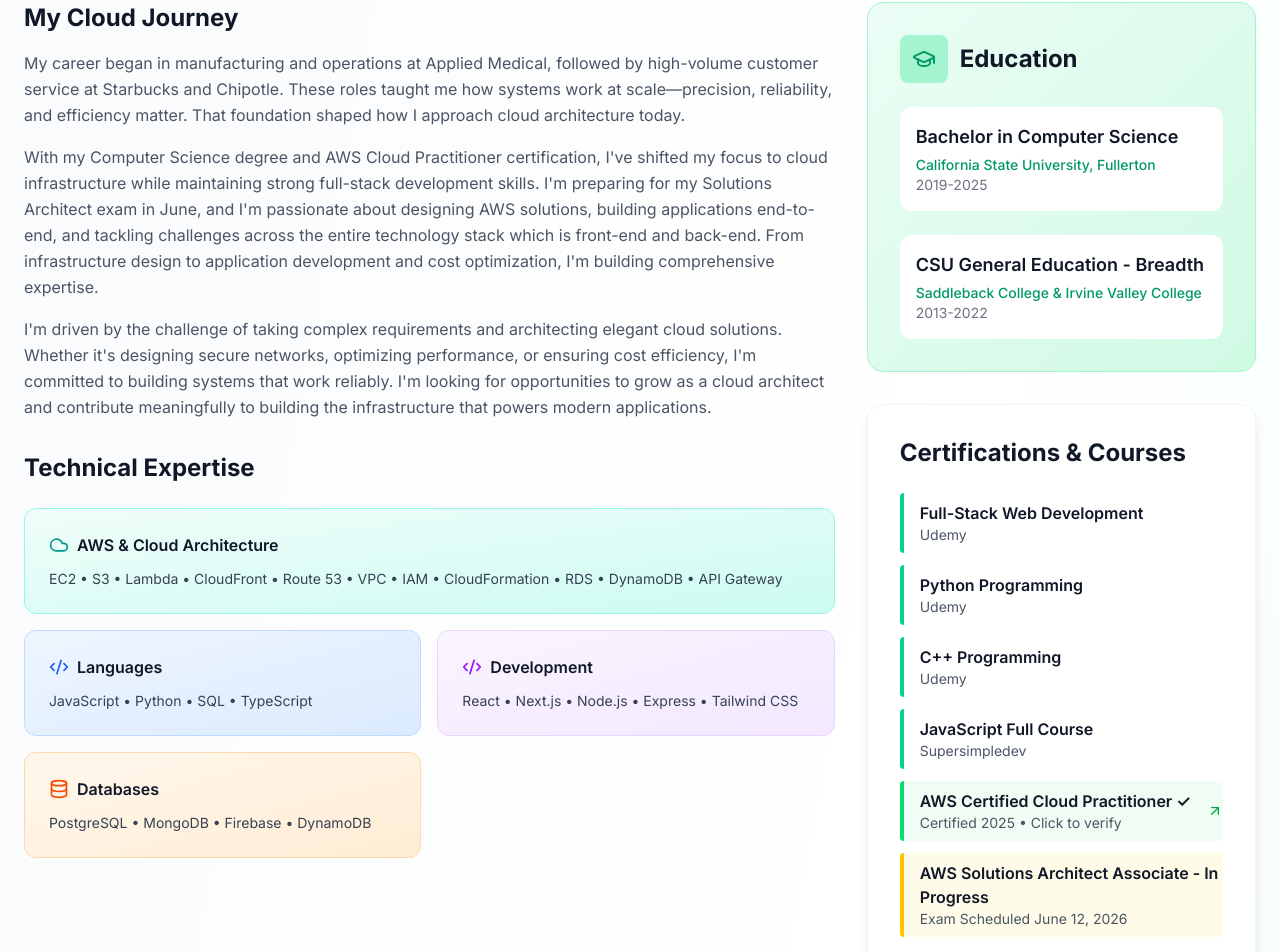
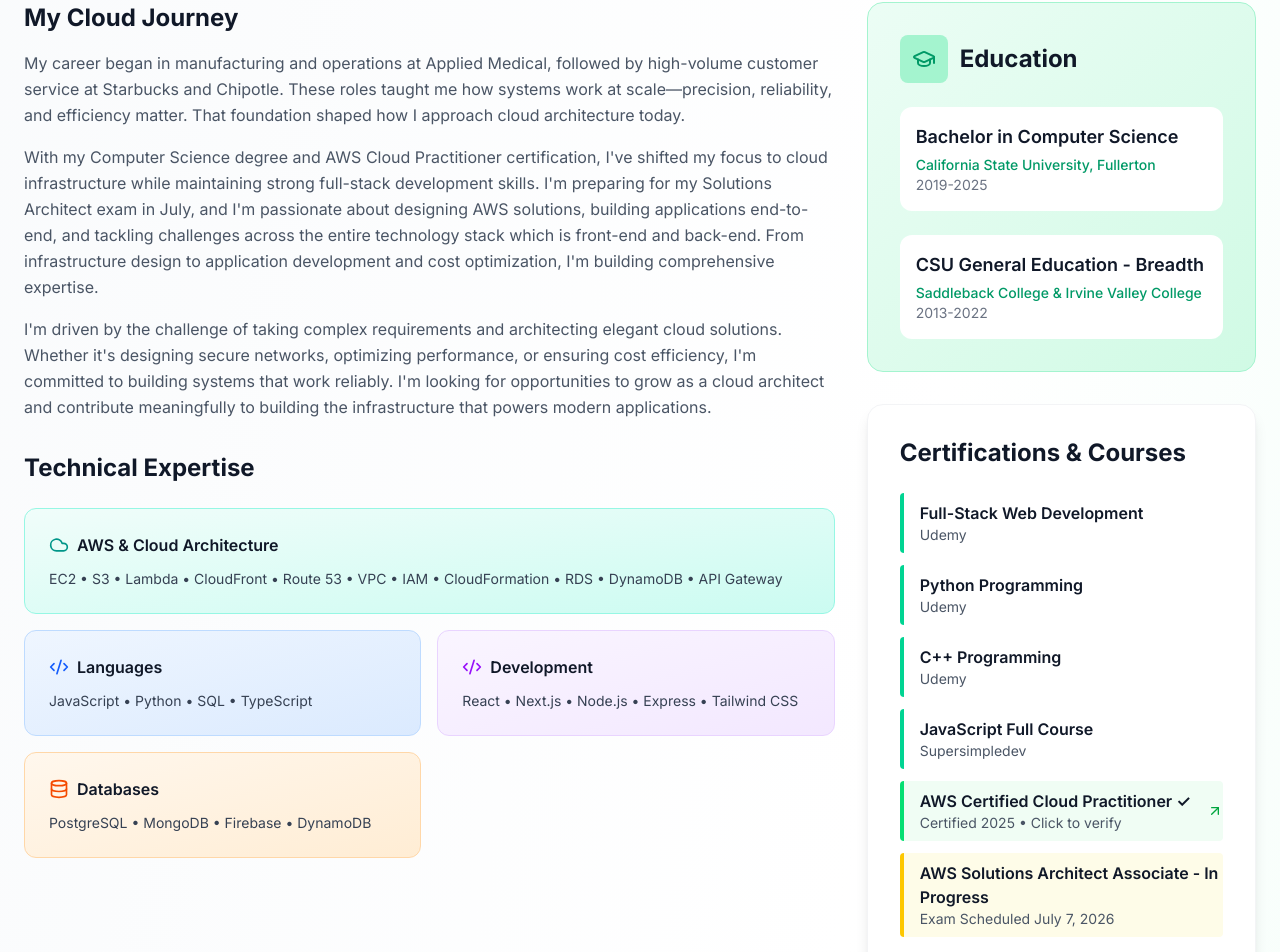
Before and after one commit to carloc3005/mywebsite, a Next.js app in the folder mywebsite/: page / in a window 1280 px wide. Shown: the part 1407-2359 px from the top of the page. Built offline with nearby package versions, Linux system fonts and the light colour scheme.

Commit message:
chore: update AWS exam date to July 7, 2026

```diff
--- a/mywebsite/src/app/components/AboutSection.tsx
+++ b/mywebsite/src/app/components/AboutSection.tsx
@@ -41,7 +41,7 @@ export default function AboutSection() {
                 <p>
                   With my Computer Science degree and AWS Cloud Practitioner certification, I've shifted my focus to cloud
                   infrastructure while maintaining strong full-stack development skills. I'm preparing for my Solutions Architect
-                  exam in June, and I'm passionate about designing AWS solutions, building applications end-to-end, and tackling
+                  exam in July, and I'm passionate about designing AWS solutions, building applications end-to-end, and tackling
                   challenges across the entire technology stack which is front-end and back-end. From infrastructure design to application development and cost optimization,
                   I'm building comprehensive expertise.
                 </p>
@@ -161,7 +161,7 @@ export default function AboutSection() {
                 {/* AWS In Progress */}
                 <div className="border-l-4 border-yellow-400 pl-4 py-2 bg-yellow-50 rounded">
                   <h5 className="font-semibold text-gray-900">AWS Solutions Architect Associate - In Progress</h5>
-                  <p className="text-gray-600 text-sm">Exam Scheduled June 12, 2026</p>
+                  <p className="text-gray-600 text-sm">Exam Scheduled July 7, 2026</p>
                 </div>
               </div>
             </div>
```
